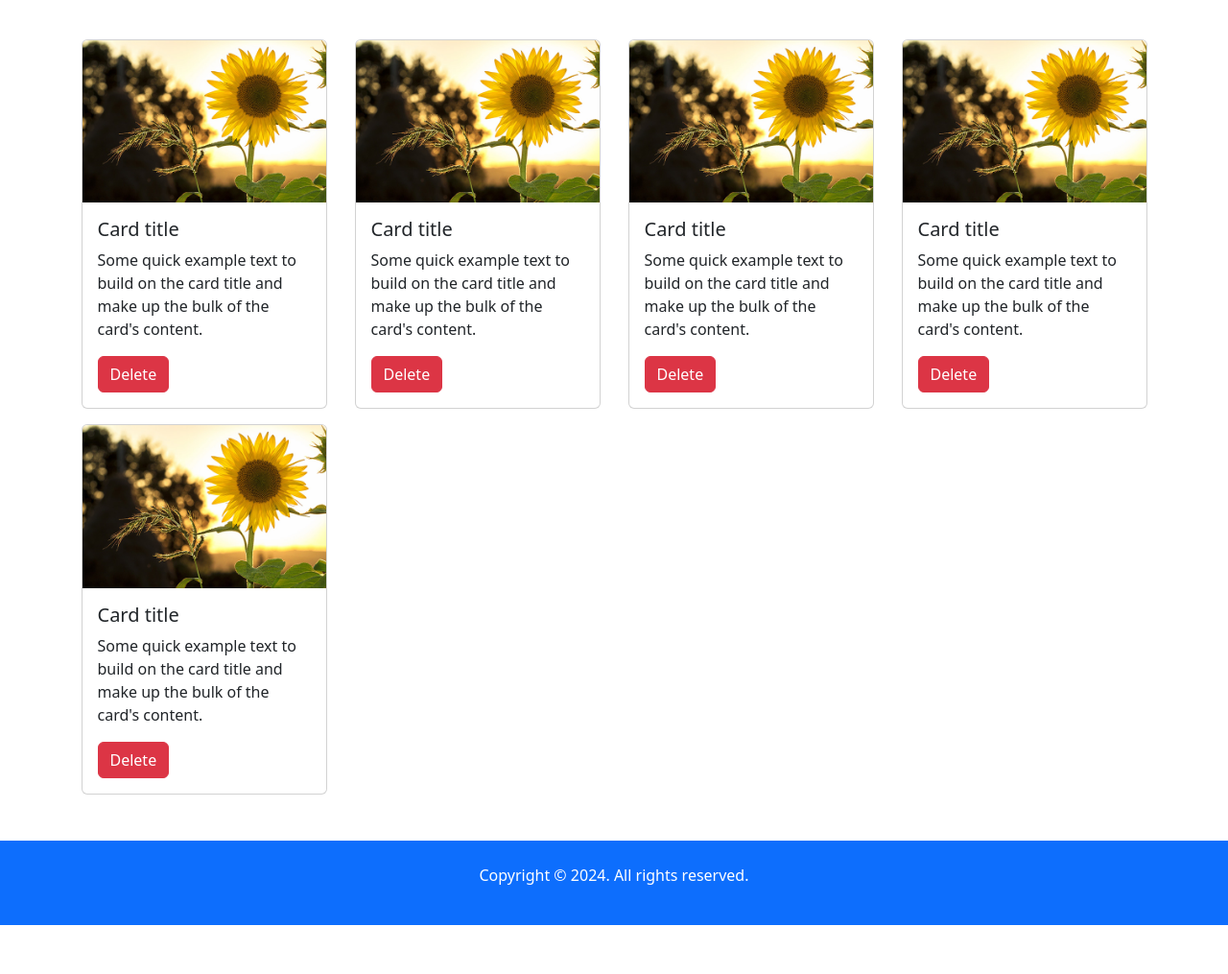
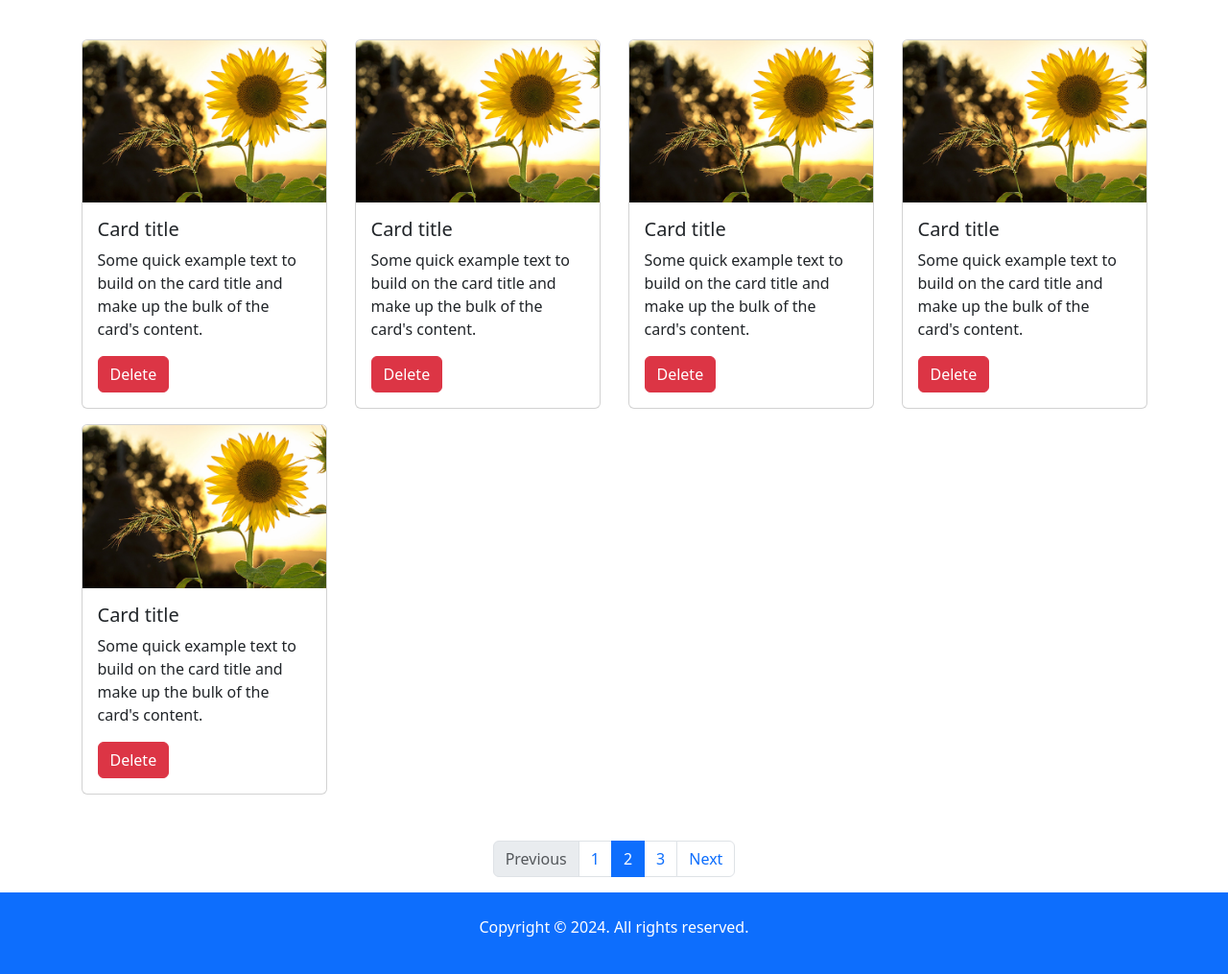
Before and after one commit to Meklodn2/grid, a plain HTML site: page wishlist.html in a window 1280 px wide. Shown: the part 63-1078 px from the top of the page at 96% size. Before the commit the page ends 1027 px from the top, so only its background shows below. Drawn offline with nearby package versions, Linux system fonts and the light colour scheme.

Commit message:
Pagination added

```diff
--- a/wishlist.html
+++ b/wishlist.html
@@ -133,7 +133,23 @@
 
 
         <!-- ####################### Card Section End #######################  -->
-
+        <div class="d-flex justify-content-center">
+            <nav aria-label="...">
+                <ul class="pagination">
+                    <li class="page-item disabled">
+                        <a class="page-link">Previous</a>
+                    </li>
+                    <li class="page-item"><a class="page-link" href="#">1</a></li>
+                    <li class="page-item active" aria-current="page">
+                        <a class="page-link" href="#">2</a>
+                    </li>
+                    <li class="page-item"><a class="page-link" href="#">3</a></li>
+                    <li class="page-item">
+                        <a class="page-link" href="#">Next</a>
+                    </li>
+                </ul>
+            </nav>
+        </div>
         <!-- Footer start -->
         <footer class="d-flex flex-column text-center justify-content-center py-4 px-4 px-xl-5 bg-primary">
             <div class="text-white mb-3">
```
Also changed, not shown: index.html (+18 -0 lines).
